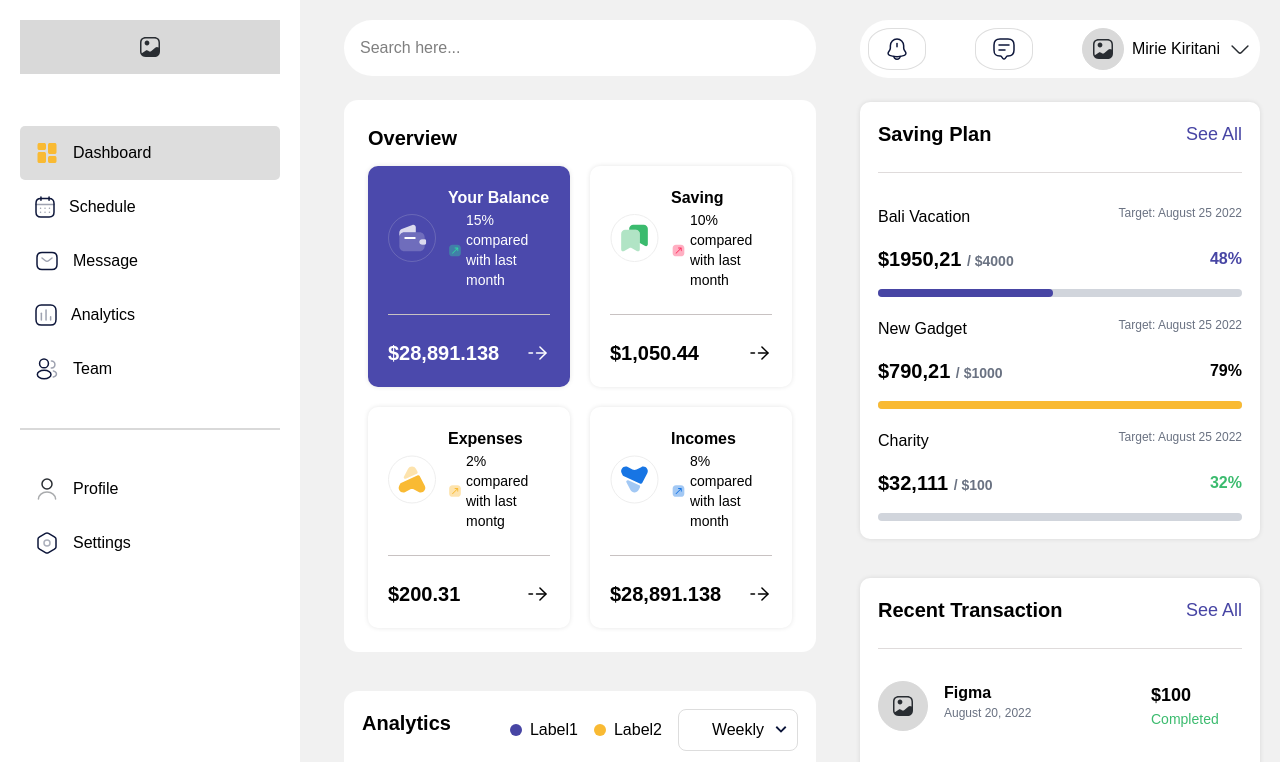
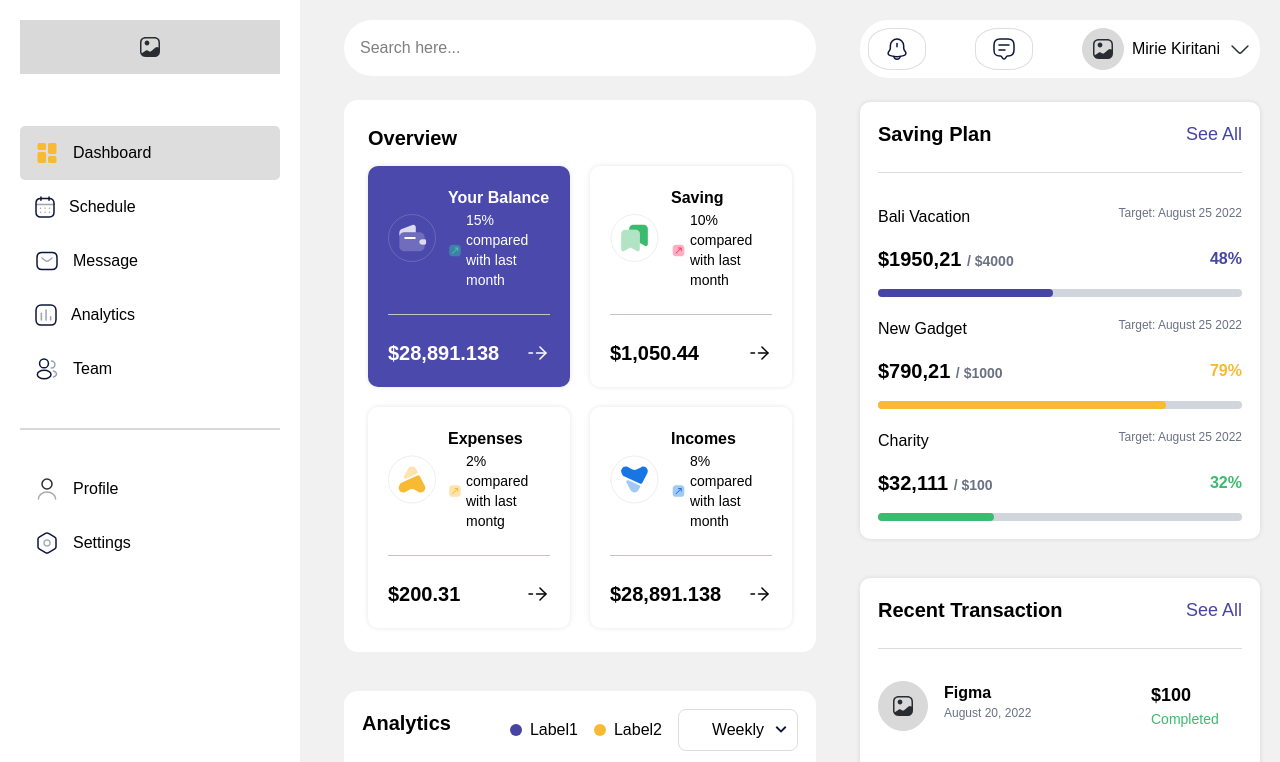
Before and after one commit to Nischal-Shakya011/IntujiFrontend, a Next.js app: page / in a window 1280 px wide. Shown: the top 762 px of the page. Built offline with nearby package versions, Linux system fonts and the light colour scheme.

Commit message:
saving progress bar

```diff
--- a/src/components/RightSidebar.jsx
+++ b/src/components/RightSidebar.jsx
@@ -1,7 +1,6 @@
 import React from "react";
 
 export default function RightSidebar() {
-
   const savingData = [
     {
       id: 0,
@@ -182,42 +181,31 @@ export default function RightSidebar() {
             {savingData?.map((item, index) => (
               <div key={item?.id} className="flex flex-col gap-4">
                 <div className="flex justify-between">
-                  <h4 class="text-md">{item?.name}</h4>
-                  <p class="text-xs text-gray-500">{item?.subname}</p>
+                  <h4 className="text-md">{item?.name}</h4>
+                  <p className="text-xs text-gray-500">{item?.subname}</p>
                 </div>
-                <div class="flex justify-between items-center mt-1">
-                  <p class="text-xl font-bold">
+                <div className="flex justify-between items-center mt-1">
+                  <p className="text-xl font-bold">
                     {item?.upperAmount}{" "}
-                    <span class="text-gray-500 text-sm">
+                    <span className="text-gray-500 text-sm">
                       / {item?.lowerAmount}
                     </span>
                   </p>
-                  <span class={`text-[${item?.color}] font-bold`}>
+                  <span className={`font-bold`} style={{ color: item?.color }}>
                     {item?.percentage}%
                   </span>
                 </div>
-                <div class="w-full bg-gray-300 h-2 rounded-lg mt-1">
+                <div className="w-full bg-gray-300 h-2 rounded-lg mt-1">
                   <div
-                    class={`h-2 bg-[${item?.color}] rounded-lg w-[${item?.percentage}%]`}
+                    className="h-2 rounded-lg"
+                    style={{
+                      backgroundColor: item?.color,
+                      width: `${item?.percentage}%`,
+                    }}
                   ></div>
                 </div>
               </div>
             ))}
-            {/* <div className="flex flex-col gap-3">
-              <div className="flex justify-between">
-                <h4 class="font-semibold">Bali Vacation</h4>
-                <p class="text-xs text-gray-500">Target: August 25 2022</p>
-              </div>
-              <div class="flex justify-between items-center mt-1">
-                <p class="text-xl font-bold">
-                  $1950,21 <span class="text-gray-500 text-sm">/ $4000</span>
-                </p>
-                <span class="text-[#3BBB6E] font-bold">48%</span>
-              </div>
-              <div class="w-full bg-gray-300 h-2 rounded-lg mt-1">
-                <div class="h-2 bg-[#F9BA33] rounded-lg w-[48%]"></div>
-              </div>
-            </div> */}
           </div>
         </div>
 
```
